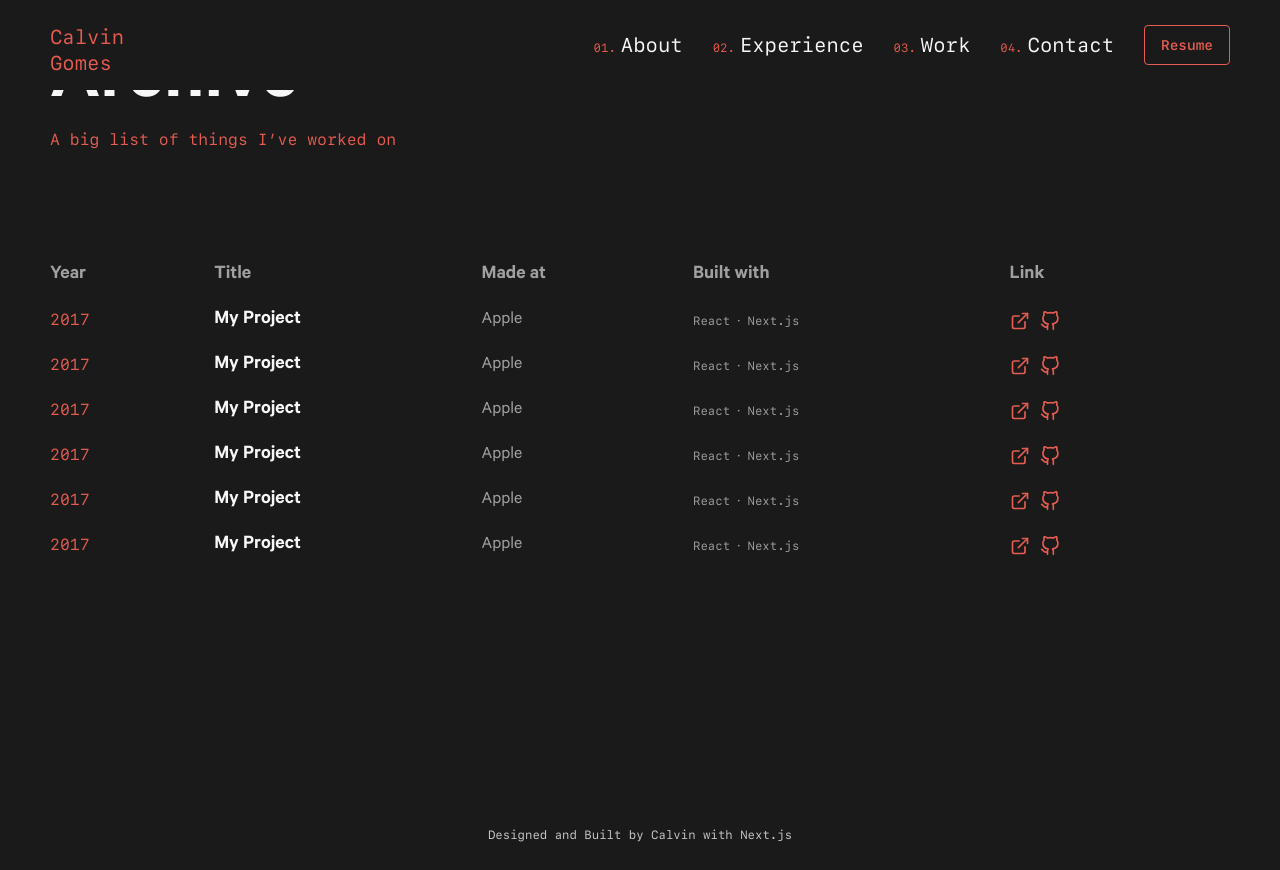
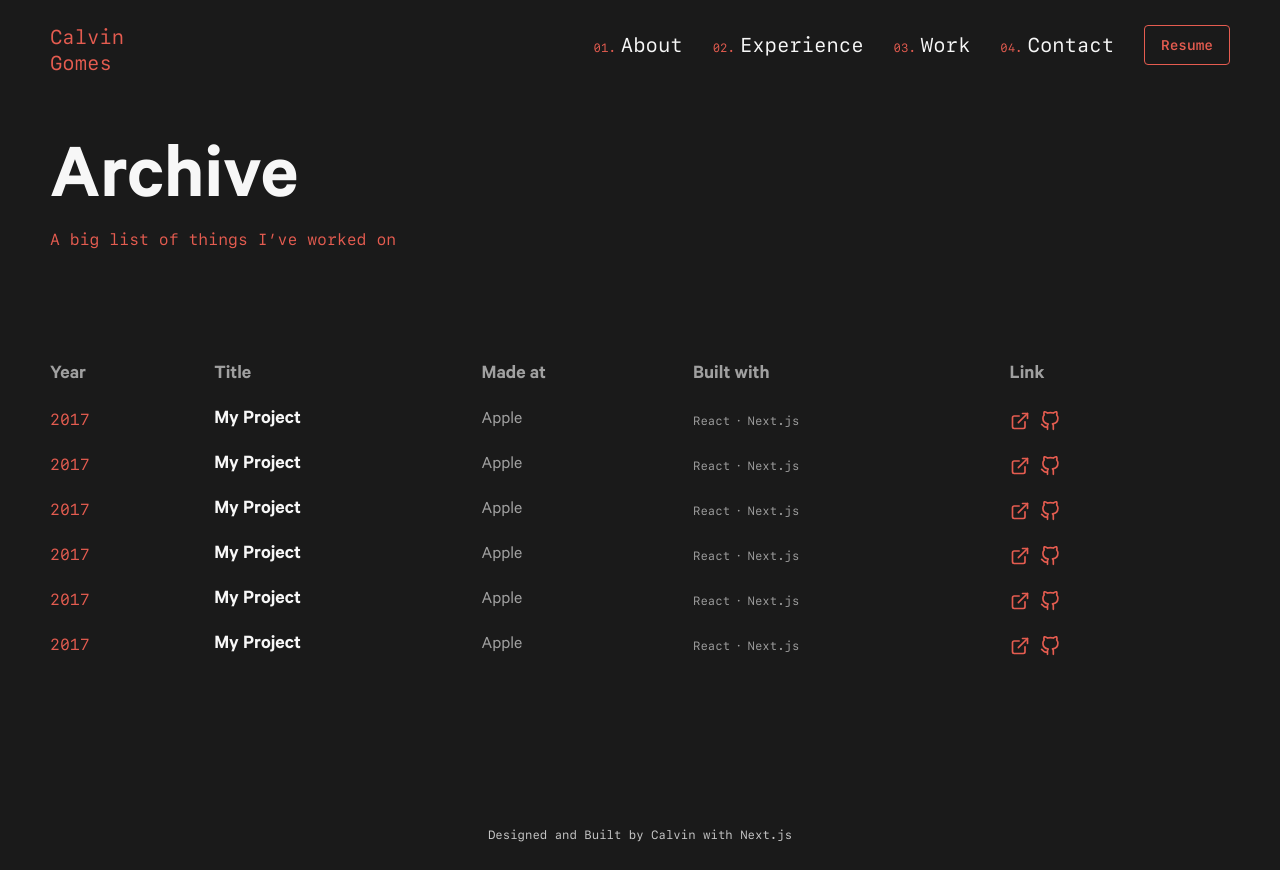
Before and after one commit to calvingomes/cal-portfolio, a Next.js app: page /archive in a window 1280 px wide. Built offline with nearby package versions, Linux system fonts and the light colour scheme.

Commit message:
add padding for archive page

```diff
--- a/src/components/Archive/Archive.module.css
+++ b/src/components/Archive/Archive.module.css
@@ -1,3 +1,6 @@
+.header {
+  margin-top: 100px;
+}
 .tableContainer {
   margin: 100px -20px;
 }
--- a/src/components/Archive/Archive.tsx
+++ b/src/components/Archive/Archive.tsx
@@ -35,7 +35,7 @@ const Archive = () => {
 
   return (
     <>
-      <header ref={(el) =>{revealTitle.current = el}}>
+      <header className={styles.header} ref={(el) =>{revealTitle.current = el}}>
         <h1 className="big-heading">Archive</h1>
         <p className="subtitle">A big list of things I’ve worked on</p>
       </header>
@@ -84,6 +84,18 @@ const Archive = () => {
 
                 <td className={styles.links}>
                   <div>
+                    {project.playstore && (
+                      <a href={project.playstore} aria-label="Playstore Link">
+                        <Icon name="PlayStore" />
+                      </a>
+                    )}
+
+                    {project.appstore && (
+                      <a href={project.appstore} aria-label="Appstore Link">
+                        <Icon name="AppStore" />
+                      </a>
+                    )}
+
                     {project.external && (
                       <a href={project.external} aria-label="External Link">
                         <Icon name="External" />
```
